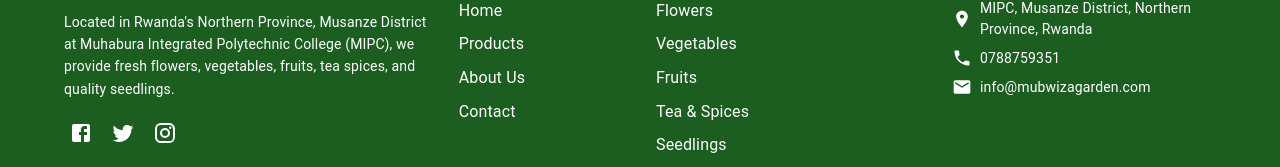
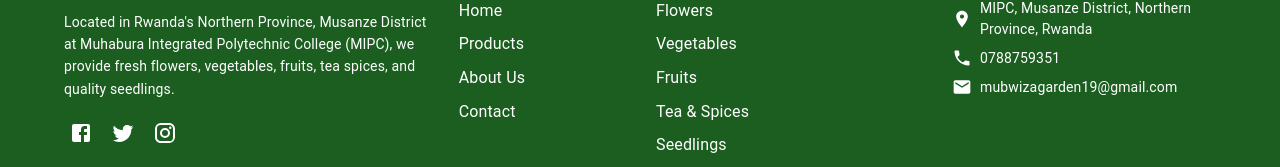
Before and after one commit to KeaneISHIMWE/mubwiza-garden-, a React (Create React App) app in the folder frontend_garden/: page /contact in a window 1280 px wide. Shown: the part 1499-1666 px from the top of the page. Built offline with nearby package versions, Linux system fonts and the light colour scheme; the HTML template or start-up script is replaced by a standard one.

Commit message:
UPDATE: Changed email to mubwizagarden19@gmail.com in Contact page and Footer

```diff
--- a/frontend_garden/src/components/Layout/Footer.js
+++ b/frontend_garden/src/components/Layout/Footer.js
@@ -145,7 +145,7 @@ const Footer = () => {
               <Box sx={{ display: 'flex', alignItems: 'center', gap: 1 }}>
                 <Email fontSize="small" />
                 <Typography variant="body2">
-                  info@mubwizagarden.com
+                  mubwizagarden19@gmail.com
                 </Typography>
               </Box>
             </Box>
--- a/frontend_garden/src/pages/Contact.js
+++ b/frontend_garden/src/pages/Contact.js
@@ -83,9 +83,9 @@ const Contact = () => {
     {
       icon: <Email />,
       title: 'Email',
-      value: 'info@mubwizagarden.com',
+      value: 'mubwizagarden19@gmail.com',
       description: 'Send us an email',
-      action: 'mailto:info@mubwizagarden.com',
+      action: 'mailto:mubwizagarden19@gmail.com',
     },
     {
       icon: <LocationOn />,
@@ -350,7 +350,7 @@ const Contact = () => {
                 label="Email Us"
                 clickable
                 color="secondary"
-                onClick={() => window.open('mailto:info@mubwizagarden.com', '_blank')}
+                onClick={() => window.open('mailto:mubwizagarden19@gmail.com', '_blank')}
               />
             </Box>
           </Paper>
```
